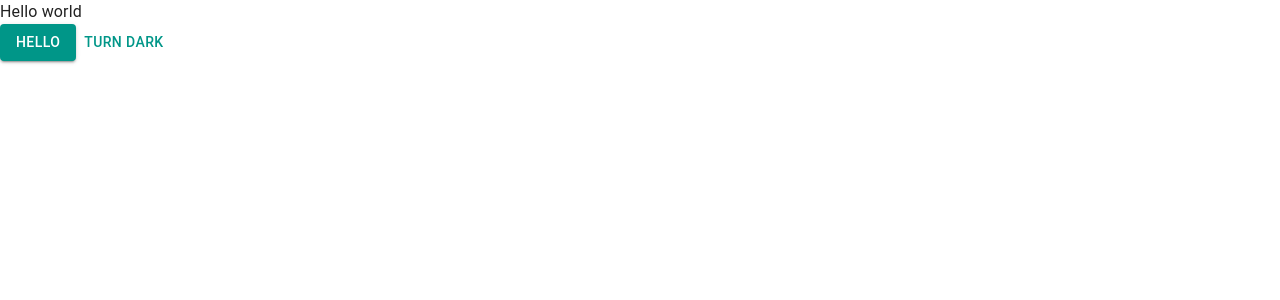
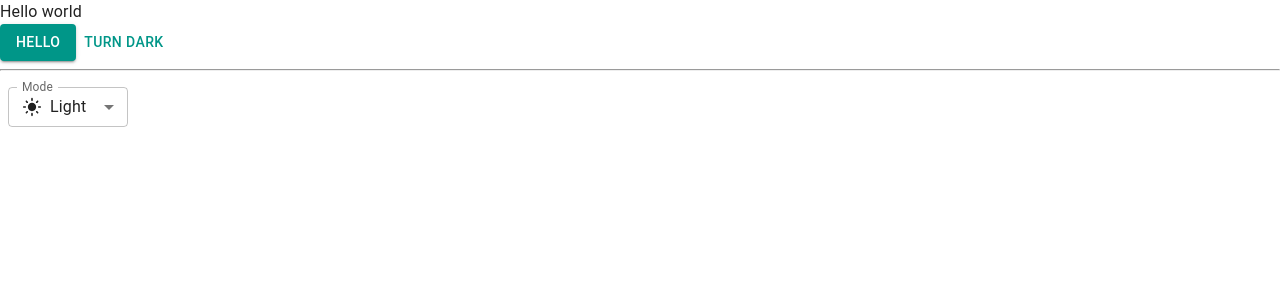
Before and after one commit to ahihison/Trello-Web, a React (Vite) app: page / in a window 1280 px wide. Shown: the top 300 px of the page. Built offline with nearby package versions, Linux system fonts and the light colour scheme.

Commit message:
Add dark/light mode select component to App.jsx

```diff
--- a/src/App.jsx
+++ b/src/App.jsx
@@ -1,24 +1,72 @@
-import { Button, useColorScheme } from '@mui/material'
+import { Button, useColorScheme, useMediaQuery } from '@mui/material'
+import FormControl from '@mui/material/FormControl'
+import InputLabel from '@mui/material/InputLabel'
+import MenuItem from '@mui/material/MenuItem'
+import Select from '@mui/material/Select'
+import Box from '@mui/material/Box'
+import LightModeIcon from '@mui/icons-material/LightMode'
+import DarkModeOutlinedIcon from '@mui/icons-material/DarkModeOutlined'
+import SettingsBrightnessIcon from '@mui/icons-material/SettingsBrightness'
+function App() {
+  function ModeSelect() {
+
+    const { mode, setMode } = useColorScheme()
+    const handleChange = (event) => {
+      setMode(event.target.value)
+    }
+
+    return (
+      <FormControl sx={{ m: 1, minWidth: 120 }} size="small">
+        <InputLabel id="label-select-dark-light-mode">Mode</InputLabel>
+        <Select
+          labelId="label-select-dark-light-mode"
+          id="select-dark-light-mode"
+          value={mode}
+          label="Mode"
+          onChange={handleChange}
+        >
+
+          <MenuItem value='light'>
+            <div style={{ display:'flex', alignItems:'center', gap:'8px' }}>
+              <LightModeIcon fontSize='small' /> Light
+            </div>
+          </MenuItem>
+          <MenuItem value='dark'>
+            <Box sx={{ display:'flex', alignItems:'center', gap:1 }}>
+              <DarkModeOutlinedIcon fontSize='small'/> Dark
+            </Box>
+          </MenuItem>
+          <MenuItem value='system'>
+            <Box sx={{ display:'flex', alignItems:'center', gap:2 }}>
+              <SettingsBrightnessIcon fontSize='small' /> System
+            </Box>
+          </MenuItem>
+        </Select>
+      </FormControl>
+    )
+  }
+  function ModeToggle() {
+    const { mode, setMode } = useColorScheme()
+    const prefersDarkMode = useMediaQuery('(prefers-color-scheme: dark)')
 
 
-function App() {
-  function ModeToggle() {
-  const { mode, setMode } = useColorScheme();
     return (
       <Button
         onClick={() => {
-        setMode(mode === 'light' ? 'dark' : 'light');
+          setMode(mode === 'light' ? 'dark' : 'light')
         }}
       >
         {mode === 'light' ? 'Turn dark' : 'Turn light'}
       </Button>
-  );
+    )
   }
   return (
     <>
       <div>Hello world</div>
       <Button variant="contained">Hello</Button>
       <ModeToggle />
+      <hr />
+      <ModeSelect />
     </>
   )
 }
--- a/src/main.jsx
+++ b/src/main.jsx
@@ -6,10 +6,10 @@
 import theme from './theme'
 ReactDOM.createRoot(document.getElementById('root')).render(
   <React.StrictMode>
-     <CssVarsProvider theme={theme}>
+    <CssVarsProvider theme={theme}>
       <CssBaseline/>
       <App />
     </CssVarsProvider>
 
-  </React.StrictMode>,
+  </React.StrictMode>
 )
```
Lines whose indentation alone changed are shown as unchanged.
